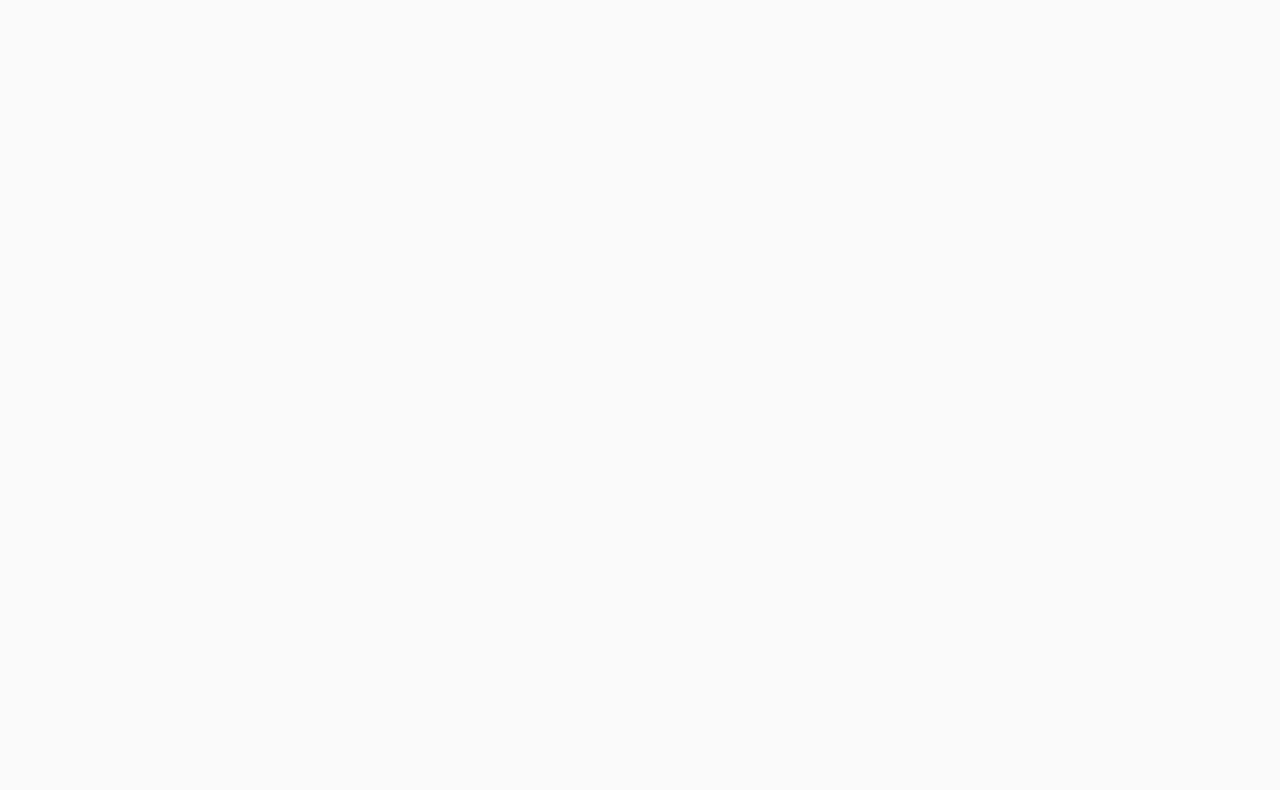
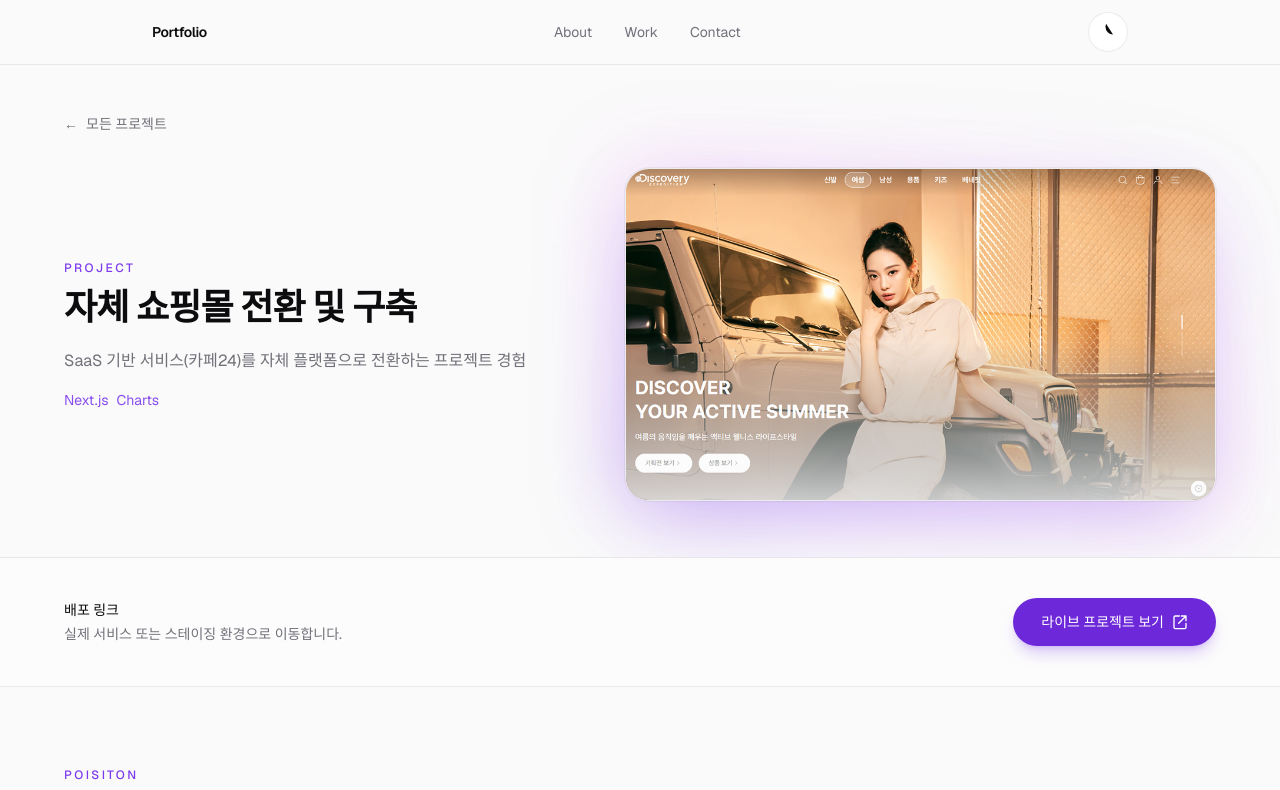
Before and after one commit to JJuiceCode/portfolio, a Next.js app: page /projects/ecommerce-migration in a window 1280 px wide. Before the commit this address had no page. Shown: the top 790 px of the page. Built offline with nearby package versions, Linux system fonts and the light colour scheme.

Commit message:
① project-hero set.1 DX

```diff
--- a/app/projects/[slug]/page.tsx
+++ b/app/projects/[slug]/page.tsx
@@ -42,7 +42,7 @@ export default async function ProjectDetailPage({ params }: PageProps) {
     <>
       <Header />
       <main className="min-h-screen bg-background">
-        <ProjectHero title={project.title} summary={project.summary} image={project.heroImage} />
+        <ProjectHero title={project.title} summary={project.summary} tags={project.tags} image={project.heroImage} />
         <ProjectLiveLink href={project.liveUrl} />
         <AssignedRoles areas={project.areas} />
         <TechnicalAccordion areas={project.areas} />
--- a/components/project-detail/assigned-roles.tsx
+++ b/components/project-detail/assigned-roles.tsx
@@ -9,15 +9,10 @@ export function AssignedRoles({ areas }: AssignedRolesProps) {
     <section className="px-4 py-16 sm:px-6 sm:py-20">
       <div className="mx-auto max-w-6xl">
         <div className="max-w-2xl">
-          <p className="text-xs font-medium uppercase tracking-[0.2em] text-accent">
-            담당 영역
-          </p>
-          <h2 className="mt-2 text-2xl font-semibold tracking-tight text-foreground sm:text-3xl">
-            이번 프로젝트에서 맡은 부분
-          </h2>
+          <p className="text-xs font-medium uppercase tracking-[0.2em] text-accent">POISITON</p>
+          <h2 className="mt-2 text-2xl font-semibold tracking-tight text-foreground sm:text-3xl">이번 프로젝트에서 맡은 부분</h2>
           <p className="mt-3 text-muted">
-            화면 단위로 역할을 나누어 기여했습니다. 아래 아코디언에서 각 영역의 기술 스택과 구현
-            히스토리를 펼쳐 볼 수 있습니다.
+            화면 단위로 역할을 나누어 기여했습니다. 아래 아코디언에서 각 영역의 기술 스택과 구현 히스토리를 펼쳐 볼 수 있습니다.
           </p>
         </div>
 
--- a/components/project-detail/project-hero.tsx
+++ b/components/project-detail/project-hero.tsx
@@ -4,44 +4,38 @@ import Link from "next/link";
 type ProjectHeroProps = {
   title: string;
   summary: string;
+  tags: string[];
   image: { src: string; alt: string };
 };
 
-export function ProjectHero({ title, summary, image }: ProjectHeroProps) {
+export function ProjectHero({ title, summary, tags, image }: ProjectHeroProps) {
   return (
-    <section className="relative overflow-hidden border-b border-border">
+    <section className="relative overflow-hidden border-b border-border px-4 sm:px-6">
       <div className="absolute inset-0 bg-linear-to-b from-background via-background/40 to-transparent dark:from-background dark:via-background/60" />
-      <div className="relative mx-auto max-w-6xl px-4 pb-10 pt-24 sm:px-6 sm:pb-14 sm:pt-28">
-        <Link
-          href="/#work"
-          className="inline-flex items-center gap-2 text-sm text-muted transition hover:text-accent"
-        >
+      <div className="relative mx-auto max-w-6xl pb-10 pt-24 sm:pb-14 sm:pt-28">
+        <Link href="/#work" className="inline-flex items-center gap-2 text-sm text-muted transition hover:text-accent">
           <span aria-hidden>←</span>
           모든 프로젝트
         </Link>
-        <div className="mt-8 grid items-end gap-8 lg:grid-cols-[minmax(0,1fr)_minmax(0,1.15fr)] lg:gap-12">
+        <div className="mt-8 grid items-center gap-8 lg:grid-cols-[minmax(0,1fr)_minmax(0,1.15fr)] lg:gap-12">
           <div className="max-w-xl">
-            <p className="text-xs font-medium uppercase tracking-[0.2em] text-accent">
-              Project
-            </p>
-            <h1 className="mt-3 text-4xl font-semibold leading-[1.05] tracking-tight text-foreground sm:text-5xl lg:text-6xl">
-              {title}
-            </h1>
-            <p className="mt-5 text-base leading-relaxed text-muted sm:text-lg">{summary}</p>
+            <p className="text-xs font-medium uppercase tracking-[0.2em] text-accent">Project</p>
+            <h1 className="mt-3 text-2xl font-semibold tracking-tight text-foreground sm:text-3xl lg:text-4xl">{title}</h1>
+            <p className="mt-5 text-sm leading-relaxed text-muted sm:text-base">{summary}</p>
+            <ul className="mt-4 flex flex-wrap gap-2">
+              {tags.map(tag => (
+                <li key={tag} className="text-sm text-accent/90">
+                  {tag}
+                </li>
+              ))}
+            </ul>
           </div>
 
           <div className="relative">
             <div className="pointer-events-none absolute -inset-4 rounded-4xl bg-linear-to-tr from-accent/20 via-fuchsia-500/10 to-transparent blur-2xl dark:from-accent/25 dark:via-fuchsia-500/15" />
             <div className="relative overflow-hidden rounded-3xl border border-border bg-surface shadow-[0_24px_80px_-24px_rgba(124,58,237,0.35)] ring-1 ring-black/5 dark:shadow-[0_28px_90px_-28px_rgba(167,139,250,0.35)] dark:ring-white/10">
-              <div className="relative aspect-16/10 w-full">
-                <Image
-                  src={image.src}
-                  alt={image.alt}
-                  fill
-                  priority
-                  sizes="(min-width: 1024px) 52vw, 100vw"
-                  className="object-cover"
-                />
+              <div className="relative aspect-video w-full">
+                <Image src={image.src} alt={image.alt} fill priority sizes="(min-width: 1024px) 52vw, 100vw" className="object-cover" />
                 <div className="pointer-events-none absolute inset-0 bg-linear-to-t from-background/80 via-transparent to-transparent dark:from-background/90" />
               </div>
             </div>
--- a/components/sections/work.tsx
+++ b/components/sections/work.tsx
@@ -1,39 +1,40 @@
 import Link from "next/link";
 import { getProjectsForListing } from "@/lib/projects";
+import Image from "next/image";
 
 export function Work() {
   const projects = getProjectsForListing();
   return (
-    <section
-      id="work"
-      className="scroll-mt-24 border-t border-border px-4 py-20 sm:px-6"
-    >
+    <section id="work" className="scroll-mt-24 border-t border-border px-4 py-20 sm:px-6">
       <div className="mx-auto max-w-5xl">
         <div className="mb-12 max-w-xl">
-          <p className="text-xs font-medium uppercase tracking-[0.2em] text-accent">
-            Selected work
-          </p>
-          <h2 className="mt-2 text-2xl font-semibold tracking-tight text-foreground sm:text-3xl">
-            프로젝트
-          </h2>
+          <p className="text-xs font-medium uppercase tracking-[0.2em] text-accent">Selected work</p>
+          <h2 className="mt-2 text-2xl font-semibold tracking-tight text-foreground sm:text-3xl">프로젝트</h2>
           <p className="mt-3 text-muted">대표 작업물입니다. 카드를 눌러 상세 페이지로 이동하세요.</p>
         </div>
 
         <ul className="grid gap-4 sm:grid-cols-2 lg:grid-cols-3">
-          {projects.map((p) => (
+          {projects.map(p => (
             <li key={p.slug}>
               <Link
                 href={`/projects/${p.slug}`}
                 className="block h-full rounded-2xl focus-visible:outline-2 focus-visible:outline-offset-2 focus-visible:outline-accent"
               >
                 <article className="group flex h-full flex-col rounded-2xl border border-border bg-surface p-6 transition hover:border-accent/40 hover:shadow-lg hover:shadow-accent/5 dark:hover:shadow-accent/10">
-                  <div className="mb-4 aspect-video w-full rounded-xl bg-linear-to-br from-accent/20 to-fuchsia-500/10 dark:from-accent/25 dark:to-fuchsia-500/15" />
-                  <h3 className="text-lg font-semibold text-foreground group-hover:text-accent">
-                    {p.title}
-                  </h3>
+                  <div className="relative mb-4 aspect-video w-full overflow-hidden rounded-xl">
+                    <Image
+                      src={p.heroImage.src}
+                      alt={p.heroImage.alt}
+                      fill
+                      priority
+                      sizes="(min-width: 1024px) 52vw, 100vw"
+                      className="object-cover"
+                    />
+                  </div>
+                  <h3 className="text-lg font-semibold text-foreground group-hover:text-accent">{p.title}</h3>
                   <p className="mt-2 flex-1 text-sm leading-relaxed text-muted">{p.summary}</p>
                   <ul className="mt-4 flex flex-wrap gap-2">
-                    {p.tags.map((t) => (
+                    {p.tags.map(t => (
                       <li key={t} className="text-xs text-accent/90">
                         {t}
                       </li>
--- a/data/projects.json
+++ b/data/projects.json
@@ -1,15 +1,15 @@
 {
   "projects": [
     {
-      "slug": "ecommerce-dashboard",
-      "title": "E‑commerce Dashboard",
-      "summary": "판매 지표와 재고를 한 화면에서 관리하는 관리자 대시보드.",
+      "slug": "ecommerce-migration",
+      "title": "자체 쇼핑몰 전환 및 구축",
+      "summary": "SaaS 기반 서비스(카페24)를 자체 플랫폼으로 전환하는 프로젝트 경험",
       "tags": ["Next.js", "Charts"],
       "heroImage": {
-        "src": "https://images.unsplash.com/photo-1551288049-bebda4e38f71?auto=format&fit=crop&w=2000&q=80",
+        "src": "/hero/dx_main.jpg",
         "alt": "데이터 대시보드와 차트가 보이는 모니터 화면"
       },
-      "liveUrl": "https://example.com/ecommerce-dashboard",
+      "liveUrl": "https://www.discovery-expedition.com/",
       "areas": [
         {
           "id": "overview",
@@ -113,9 +113,7 @@
           "id": "footer",
           "title": "푸터 & CTA",
           "techStack": ["Semantic HTML", "Analytics hooks"],
-          "details": [
-            "푸터 링크 그룹을 nav/landmark로 구획하고, 주요 CTA에 이벤트 훅을 분리해 A/B 실험 스위치를 안전하게 꽂을 수 있게 했습니다."
-          ]
+          "details": ["푸터 링크 그룹을 nav/landmark로 구획하고, 주요 CTA에 이벤트 훅을 분리해 A/B 실험 스위치를 안전하게 꽂을 수 있게 했습니다."]
         }
       ]
     }
--- a/lib/projects.ts
+++ b/lib/projects.ts
@@ -26,20 +26,21 @@ export function getAllProjects(): ProjectDetail[] {
 }
 
 export function getProjectBySlug(slug: string): ProjectDetail | undefined {
-  return projects.find((p) => p.slug === slug);
+  return projects.find(p => p.slug === slug);
 }
 
 export function getAllProjectSlugs(): string[] {
-  return projects.map((p) => p.slug);
+  return projects.map(p => p.slug);
 }
 
-export type ProjectListItem = Pick<ProjectDetail, "slug" | "title" | "summary" | "tags">;
+export type ProjectListItem = Pick<ProjectDetail, "slug" | "title" | "summary" | "tags" | "heroImage">;
 
 export function getProjectsForListing(): ProjectListItem[] {
-  return projects.map(({ slug, title, summary, tags }) => ({
+  return projects.map(({ slug, title, summary, tags, heroImage }) => ({
     slug,
     title,
     summary,
     tags,
+    heroImage,
   }));
 }
```
Also changed, not shown: public/hero/dx_main.jpg (added).
